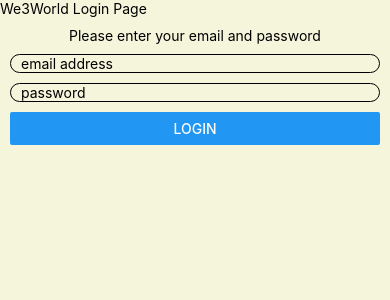
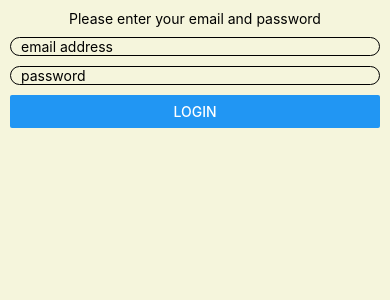
Before and after one commit to dorisaward/we3world-login-dashboard, a React Native app: screen / in a window 390 px wide. Shown: the top 300 px of the page. Built offline with nearby package versions, Linux system fonts and the light colour scheme.

Commit message:
Move scroll view into login screen

```diff
--- a/App.tsx
+++ b/App.tsx
@@ -1,14 +1,7 @@
 import React, {useState, useCallback} from 'react';
-import {
-  Button,
-  SafeAreaView,
-  ScrollView,
-  StyleProp,
-  Text,
-  View,
-  ViewStyle,
-} from 'react-native';
+import {SafeAreaView, StyleProp, ViewStyle} from 'react-native';
 import {LoginScreen} from './src/screens/login/LoginScreen';
+import {DashboardScreen} from './src/screens/dashboard/DashboardScreen';
 
 function App(): React.JSX.Element {
   const [screenToDisplay, setScreenToDisplay] = useState<screen>(screen.Login);
@@ -18,23 +11,21 @@ function App(): React.JSX.Element {
   );
   const navigateToLoginScreen = useCallback(
     () => setScreenToDisplay(screen.Login),
-    []
-  )
+    [],
+  );
   const backgroundStyle: StyleProp<ViewStyle> = {
     backgroundColor: '#f5f5dc',
     height: '100%',
+    flex: 1,
   };
 
   return (
     <SafeAreaView style={backgroundStyle}>
-      <ScrollView contentInsetAdjustmentBehavior="automatic">
-        <View>
-          <Text>We3World Login Page</Text>
-          {screenToDisplay === screen.Login ? (
-            <LoginScreen navigateToDashboard={navigateToDashboard} />
-          ) : <Button title='logout' onPress={navigateToLoginScreen}/>}
-        </View>
-      </ScrollView>
+      {screenToDisplay === screen.Login ? (
+        <LoginScreen navigateToDashboard={navigateToDashboard} />
+      ) : (
+        <DashboardScreen navigateToLoginScreen={navigateToLoginScreen} />
+      )}
     </SafeAreaView>
   );
 }
--- a/src/screens/login/LoginScreen.tsx
+++ b/src/screens/login/LoginScreen.tsx
@@ -1,11 +1,11 @@
 import React, {useCallback, useState} from 'react';
-import {Button, Text, TextInput, View} from 'react-native';
+import {Button, ScrollView, Text, TextInput, View} from 'react-native';
 import {styles} from './LoginScreen.styles';
 import {validateLoginDetails} from '../../domain/login/validateLoginDetails';
 
 type Props = {
   /**
-   * Unrenders the login screen and renders a differrent screen
+   * Unrenders the login screen and renders the {@link DashboardScreen}
    */
   navigateToDashboard: () => void;
 };
@@ -30,6 +30,7 @@ export const LoginScreen = ({
   }, [email, password, setErrorMessage, navigateToDashboard]);
 
   return (
+    <ScrollView contentInsetAdjustmentBehavior="automatic">
       <View style={styles.container}>
         <Text style={styles.header}>Please enter your email and password</Text>
         <TextInput
@@ -45,8 +46,11 @@ export const LoginScreen = ({
           placeholder="password"
           onChangeText={setPassword}
         />
-      {errorMessage && <Text style={styles.errorMessage}>{errorMessage}</Text>}
+        {errorMessage && (
+          <Text style={styles.errorMessage}>{errorMessage}</Text>
+        )}
         <Button title="login" onPress={handleSubmitLoginDetails} />
       </View>
+    </ScrollView>
   );
 };
```
Also changed, not shown: 2 other files (tests, documents, lock files or other folders). Lines whose indentation alone changed are shown as unchanged.
